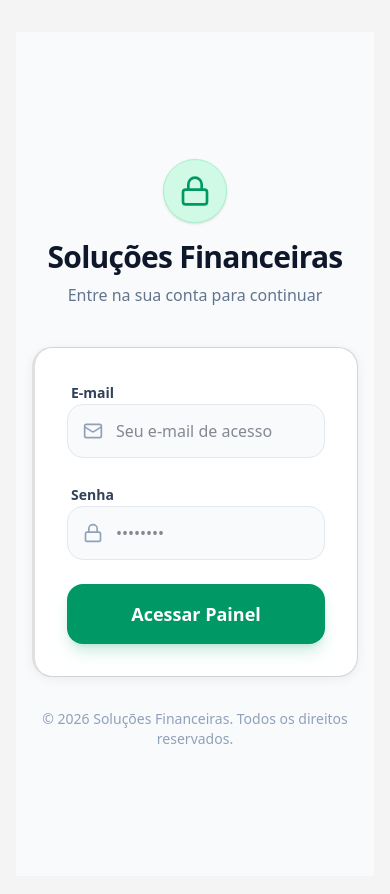
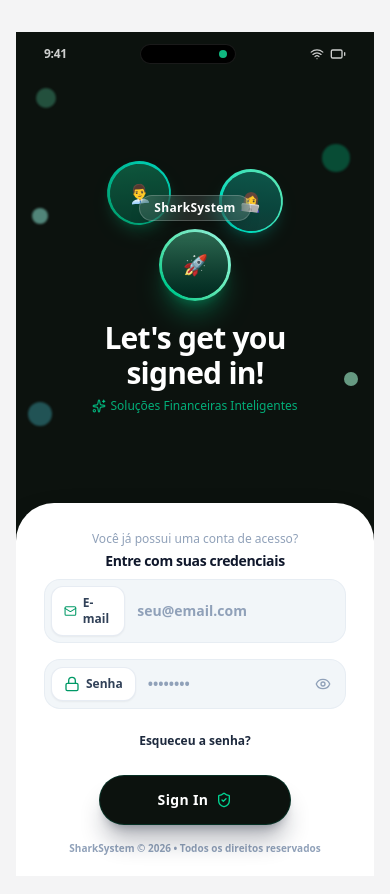
Before and after one commit to iamDKsp/SharkSystem, a Next.js app: page /login in a window 390 px wide. Shown: the top 894 px of the page. Built offline with nearby package versions, Linux system fonts and the light colour scheme.

Commit message:
feat: design fiel da tela de login mobile estilo 3D com paleta do sistema

```diff
--- a/src/app/login/page.tsx
+++ b/src/app/login/page.tsx
@@ -2,12 +2,14 @@
 
 import { useState } from "react";
 import { useRouter } from "next/navigation";
-import { Loader2, Lock, Mail } from "lucide-react";
+import { Loader2, Lock, Mail, Eye, EyeOff, ShieldCheck, Sparkles, Wifi, Battery } from "lucide-react";
+import Image from "next/image";
 
 export default function LoginPage() {
   const router = useRouter();
   const [email, setEmail] = useState("");
   const [password, setPassword] = useState("");
+  const [showPassword, setShowPassword] = useState(false);
   const [error, setError] = useState("");
   const [isLoading, setIsLoading] = useState(false);
 
@@ -38,78 +40,194 @@
   };
 
   return (
-    <div className="min-h-screen flex items-center justify-center bg-slate-50 dark:bg-[#0b130e] p-4 font-sans">
-      <div className="w-full max-w-md">
-        <div className="text-center mb-10 animate-fade-in-up">
-          <div className="inline-flex items-center justify-center w-16 h-16 rounded-full bg-emerald-100 dark:bg-emerald-950/40 text-emerald-600 dark:text-emerald-400 mb-4 shadow-sm border border-emerald-200 dark:border-emerald-900/50">
-            <Lock className="w-8 h-8" />
+    <div className="min-h-screen bg-[#070b09] flex items-center justify-center p-0 sm:p-6 font-sans select-none overflow-hidden relative">
+      {/* Background ambient glows */}
+      <div className="absolute top-1/4 left-1/2 -translate-x-1/2 -translate-y-1/2 w-[500px] h-[500px] bg-emerald-500/10 rounded-full blur-[120px] pointer-events-none" />
+      <div className="absolute bottom-10 right-10 w-[300px] h-[300px] bg-teal-500/10 rounded-full blur-[100px] pointer-events-none" />
+
+      {/* Main Mobile Frame Container */}
+      <div className="w-full max-w-[410px] h-screen sm:h-[840px] bg-[#0c120e] sm:rounded-[48px] shadow-2xl shadow-emerald-950/50 border-0 sm:border-[8px] sm:border-[#1a261f] flex flex-col justify-between relative overflow-hidden">
+
+        {/* Floating Decorative Orbs (Like reference image) */}
+        <div className="absolute top-14 left-5 w-5 h-5 rounded-full bg-emerald-300/40 blur-[1px] animate-pulse" />
+        <div className="absolute top-28 right-6 w-7 h-7 rounded-full bg-emerald-400/30 blur-[1px]" />
+        <div className="absolute top-44 left-4 w-4 h-4 rounded-full bg-teal-200/50 blur-[1px]" />
+        <div className="absolute top-[340px] right-4 w-3.5 h-3.5 rounded-full bg-emerald-200/60 blur-[0.5px]" />
+        <div className="absolute top-[370px] left-3 w-6 h-6 rounded-full bg-cyan-300/30 blur-[1px]" />
+
+        {/* Top Mobile Bar Header */}
+        <div className="pt-3 px-7 flex items-center justify-between z-20 text-white/80 text-xs font-semibold tracking-tight">
+          <span>9:41</span>
+          {/* Dynamic Island Notch */}
+          <div className="w-24 h-5 bg-black rounded-full flex items-center justify-end px-2 gap-1 border border-white/10 shadow-inner">
+            <div className="w-2 h-2 rounded-full bg-[#10b981]" />
           </div>
-          <h1 className="text-3xl font-black tracking-tight text-slate-900 dark:text-white">
-            Soluções Financeiras
+          <div className="flex items-center gap-1.5">
+            <Wifi className="w-3.5 h-3.5" />
+            <Battery className="w-4 h-4" />
+          </div>
+        </div>
+
+        {/* Top Header Section (Avatars & Big Title) */}
+        <div className="flex-1 flex flex-col items-center justify-center px-6 pt-4 pb-2 z-10 relative">
+
+          {/* Floating 3D Avatars Cluster */}
+          <div className="relative w-48 h-36 mb-4 flex items-center justify-center">
+
+            {/* Avatar Top Left */}
+            <div className="absolute top-0 left-2 w-16 h-16 rounded-full bg-gradient-to-tr from-emerald-600 to-teal-400 p-[2.5px] shadow-lg shadow-emerald-500/20 transform -rotate-6 transition-transform hover:scale-105">
+              <div className="w-full h-full rounded-full bg-[#131f17] flex items-center justify-center overflow-hidden relative">
+                <div className="w-full h-full bg-gradient-to-b from-emerald-400/30 to-emerald-900/60 flex items-center justify-center text-white font-bold text-lg">
+                  👨‍💼
+                </div>
+              </div>
+            </div>
+
+            {/* Avatar Top Right */}
+            <div className="absolute top-2 right-2 w-16 h-16 rounded-full bg-gradient-to-tr from-teal-400 to-emerald-300 p-[2.5px] shadow-lg shadow-teal-500/20 transform rotate-6 transition-transform hover:scale-105">
+              <div className="w-full h-full rounded-full bg-[#131f17] flex items-center justify-center overflow-hidden relative">
+                <div className="w-full h-full bg-gradient-to-b from-teal-400/30 to-teal-900/60 flex items-center justify-center text-white font-bold text-lg">
+                  👩‍💻
+                </div>
+              </div>
+            </div>
+
+            {/* Avatar Bottom Center (Main) */}
+            <div className="absolute bottom-1 w-18 h-18 rounded-full bg-gradient-to-tr from-emerald-500 via-emerald-300 to-teal-200 p-[3px] shadow-xl shadow-emerald-500/30 z-10 transition-transform hover:scale-105">
+              <div className="w-full h-full rounded-full bg-[#0e1812] flex items-center justify-center overflow-hidden relative">
+                <div className="w-full h-full bg-gradient-to-b from-emerald-300/40 to-emerald-950/80 flex items-center justify-center text-white font-bold text-xl">
+                  🚀
+                </div>
+              </div>
+            </div>
+
+            {/* Floating Glass Pill Badge (Dei -> Shark) */}
+            <div className="absolute top-10 z-20 px-3.5 py-1 rounded-full bg-white/10 backdrop-blur-md border border-white/20 text-white font-bold text-xs shadow-lg tracking-wide animate-bounce" style={{ animationDuration: '3s' }}>
+              SharkSystem
+            </div>
+          </div>
+
+          {/* Main Title (Identical to "Let's get you signed in!") */}
+          <h1 className="text-3xl font-black text-center text-white tracking-tight leading-[1.15] max-w-[260px]">
+            Let&apos;s get you signed in!
           </h1>
-          <p className="text-slate-500 dark:text-emerald-500/70 mt-2 font-medium">
-            Entre na sua conta para continuar
+          <p className="text-xs text-emerald-400/80 font-medium text-center mt-2 flex items-center gap-1">
+            <Sparkles className="w-3.5 h-3.5" /> Soluções Financeiras Inteligentes
           </p>
         </div>
 
-        <div className="premium-card bg-white dark:bg-[#13221b] rounded-3xl p-8 shadow-xl shadow-emerald-900/5 border border-slate-100 dark:border-emerald-950/50 animate-fade-in-up" style={{ animationDelay: "100ms" }}>
-          <form onSubmit={handleLogin} className="space-y-6">
+        {/* Bottom Curved White Form Card */}
+        <div className="w-full bg-white dark:bg-[#ffffff] text-slate-900 rounded-t-[38px] pt-7 px-7 pb-4 shadow-2xl relative z-20 flex flex-col justify-between">
+
+          <form onSubmit={handleLogin} className="space-y-4">
+
+            {/* Top Subtitle & Signup Prompt */}
+            <div className="text-center space-y-1 mb-2">
+              <p className="text-xs text-slate-400 font-medium">
+                Você já possui uma conta de acesso?
+              </p>
+              <h2 className="text-sm font-extrabold text-slate-900 tracking-tight">
+                Entre com suas credenciais
+              </h2>
+            </div>
+
+            {/* Error Message */}
             {error && (
-              <div className="p-4 rounded-xl bg-red-50 dark:bg-red-950/30 border border-red-100 dark:border-red-900/50 text-red-600 dark:text-red-400 text-sm font-semibold flex items-center">
+              <div className="p-3 rounded-2xl bg-rose-50 border border-rose-200 text-rose-600 text-xs font-semibold text-center animate-shake">
                 {error}
               </div>
             )}
 
-            <div className="space-y-2">
-              <label className="text-sm font-bold text-slate-700 dark:text-emerald-300 ml-1">E-mail</label>
-              <div className="relative">
-                <Mail className="absolute left-4 top-1/2 -translate-y-1/2 w-5 h-5 text-slate-400 dark:text-emerald-600" />
+            {/* Input E-mail */}
+            <div className="space-y-1">
+              <div className="relative flex items-center bg-slate-100/90 rounded-2xl p-1.5 focus-within:ring-2 focus-within:ring-emerald-500 transition-all border border-slate-200/60">
+                <div className="flex items-center gap-1.5 bg-white px-3 py-2 rounded-xl shadow-xs border border-slate-200/80 text-slate-700 font-bold text-xs">
+                  <Mail className="w-4 h-4 text-emerald-600" />
+                  <span>E-mail</span>
+                </div>
                 <input
                   type="email"
                   value={email}
                   onChange={(e) => setEmail(e.target.value)}
-                  className="w-full pl-12 pr-4 py-3.5 bg-slate-50 dark:bg-[#0f1c14] border border-slate-200 dark:border-emerald-900/40 rounded-2xl text-slate-900 dark:text-white focus:outline-none focus:ring-2 focus:ring-emerald-500 dark:focus:ring-emerald-400 transition-all font-medium"
-                  placeholder="Seu e-mail de acesso"
+                  placeholder="seu@email.com"
+                  className="w-full bg-transparent px-3 py-2 text-slate-900 text-sm font-semibold focus:outline-none placeholder:text-slate-400"
                   required
                 />
               </div>
             </div>
 
-            <div className="space-y-2">
-              <label className="text-sm font-bold text-slate-700 dark:text-emerald-300 ml-1">Senha</label>
-              <div className="relative">
-                <Lock className="absolute left-4 top-1/2 -translate-y-1/2 w-5 h-5 text-slate-400 dark:text-emerald-600" />
+            {/* Input Password */}
+            <div className="space-y-1">
+              <div className="relative flex items-center bg-slate-100/90 rounded-2xl p-1.5 focus-within:ring-2 focus-within:ring-emerald-500 transition-all border border-slate-200/60">
+                <div className="flex items-center gap-1.5 bg-white px-3 py-2 rounded-xl shadow-xs border border-slate-200/80 text-slate-700 font-bold text-xs">
+                  <Lock className="w-4 h-4 text-emerald-600" />
+                  <span>Senha</span>
+                </div>
                 <input
-                  type="password"
+                  type={showPassword ? "text" : "password"}
                   value={password}
                   onChange={(e) => setPassword(e.target.value)}
-                  className="w-full pl-12 pr-4 py-3.5 bg-slate-50 dark:bg-[#0f1c14] border border-slate-200 dark:border-emerald-900/40 rounded-2xl text-slate-900 dark:text-white focus:outline-none focus:ring-2 focus:ring-emerald-500 dark:focus:ring-emerald-400 transition-all font-medium"
                   placeholder="••••••••"
+                  className="w-full bg-transparent px-3 py-2 text-slate-900 text-sm font-semibold focus:outline-none placeholder:text-slate-400"
                   required
                 />
+                <button
+                  type="button"
+                  onClick={() => setShowPassword(!showPassword)}
+                  className="p-2 text-slate-400 hover:text-slate-600 transition-colors"
+                >
+                  {showPassword ? <EyeOff className="w-4 h-4" /> : <Eye className="w-4 h-4" />}
+                </button>
               </div>
             </div>
 
+            {/* Forgot Password */}
+            <div className="text-center pt-0.5">
+              <button
+                type="button"
+                className="text-xs font-bold text-slate-800 hover:text-emerald-600 transition-colors"
+              >
+                Esqueceu a senha?
+              </button>
+            </div>
+
+            {/* Curved Bottom Action Button Notch (Replicating exact design) */}
+            <div className="pt-2 pb-1 flex justify-center relative">
+
+              {/* Bottom Arch SVG Notch */}
+              <div className="w-full flex justify-center items-center relative">
+
+                {/* Embedded Pill Button */}
                 <button
                   type="submit"
                   disabled={isLoading}
-              className="w-full flex items-center justify-center gap-2 bg-emerald-600 hover:bg-emerald-700 dark:bg-emerald-500 dark:hover:bg-emerald-600 text-white py-4 rounded-2xl font-bold text-lg shadow-lg shadow-emerald-600/20 transition-all disabled:opacity-70"
+                  className="w-48 py-3.5 bg-[#0c120e] hover:bg-[#141e18] text-white rounded-full font-extrabold text-sm tracking-wide shadow-xl shadow-slate-900/30 active:scale-95 transition-all flex items-center justify-center gap-2 border border-emerald-900/50"
                 >
                   {isLoading ? (
                     <>
-                  <Loader2 className="w-5 h-5 animate-spin" />
+                      <Loader2 className="w-4 h-4 animate-spin text-emerald-400" />
                       <span>Entrando...</span>
                     </>
                   ) : (
-                <span>Acessar Painel</span>
+                    <>
+                      <span>Sign In</span>
+                      <ShieldCheck className="w-4 h-4 text-emerald-400" />
+                    </>
                   )}
                 </button>
-          </form>
+
+              </div>
             </div>
 
-        <p className="text-center text-sm font-medium text-slate-400 dark:text-emerald-500/40 mt-8">
-          &copy; {new Date().getFullYear()} Soluções Financeiras. Todos os direitos reservados.
+          </form>
+
+          {/* Footer note */}
+          <p className="text-center text-[10px] font-semibold text-slate-400 pt-3 pb-1">
+            SharkSystem &copy; {new Date().getFullYear()} • Todos os direitos reservados
           </p>
+
+        </div>
+
       </div>
     </div>
   );
--- a/src/lib/db.ts
+++ b/src/lib/db.ts
@@ -3,6 +3,8 @@
 import { Pool } from "pg";
 
 const connectionString = process.env.DATABASE_URL;
+
+const isLocalhost = connectionString?.includes("localhost") || connectionString?.includes("127.0.0.1");
 
 const globalForPrisma = global as unknown as { prisma: PrismaClient };
 
@@ -11,7 +13,7 @@
   new PrismaClient({
     adapter: new PrismaPg(new Pool({
       connectionString,
-      ssl: process.env.NODE_ENV === "production" ? undefined : { rejectUnauthorized: false }
+      ssl: isLocalhost ? false : (process.env.NODE_ENV === "production" ? undefined : { rejectUnauthorized: false })
     }))
   });
 
```
Also changed, not shown: scripts/clone-supabase.ts (added, +51 -0 lines), scripts/reset-pass.ts (added, +13 -0 lines), 1 other file (tests, documents, lock files or other folders). Lines whose indentation alone changed are shown as unchanged.
